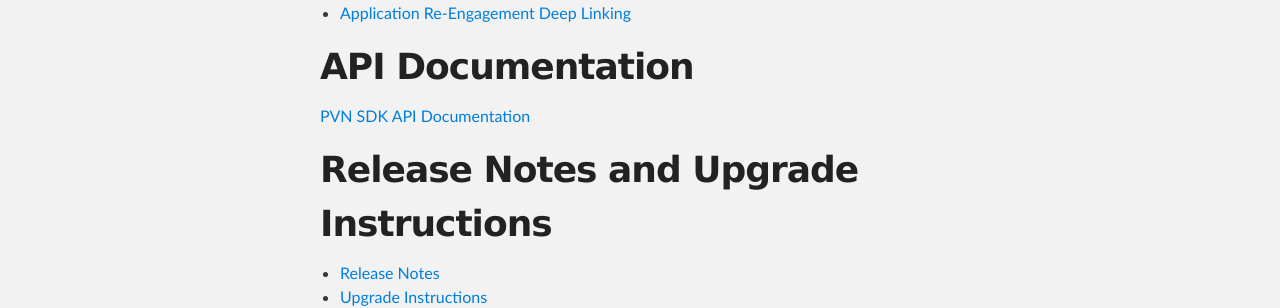
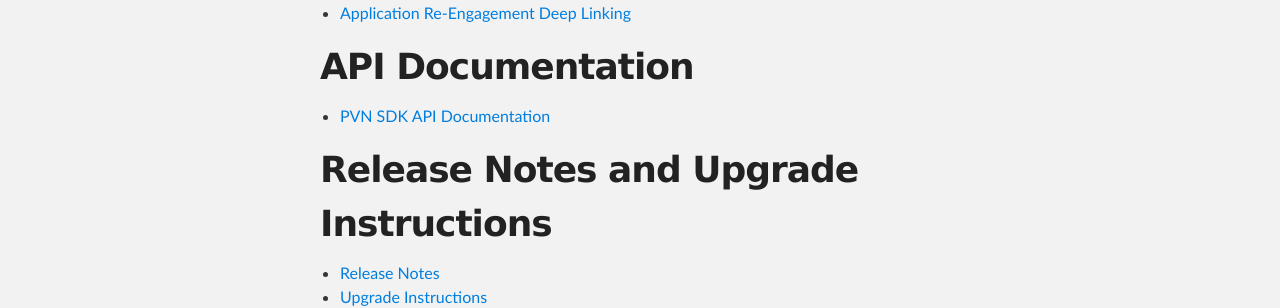
Before and after one commit to incoming-inc/android-template-app, a Jekyll site: the page index.html, which Jekyll copies as it is, in a window 1280 px wide. Shown: the part 4796-5104 px from the top of the page. Built offline with Jekyll 4.4.1, drawn with Linux system fonts in a browser that asks for light colours.

```diff
--- a/index.html
+++ b/index.html
@@ -243,7 +243,9 @@
 <h1>
 <a id="api-documentation" class="anchor" href="#api-documentation" aria-hidden="true"><span class="octicon octicon-link"></span></a>API Documentation</h1>
 
-<p><a href="apidocs/index.html">PVN SDK API Documentation</a></p>
+<ul>
+<li><a href="apidocs/index.html">PVN SDK API Documentation</a></li>
+</ul>
 
 <h1>
 <a id="release-notes-and-upgrade-instructions" class="anchor" href="#release-notes-and-upgrade-instructions" aria-hidden="true"><span class="octicon octicon-link"></span></a>Release Notes and Upgrade Instructions</h1>
```
Also changed, not shown: params.json (+1 -1 lines).
